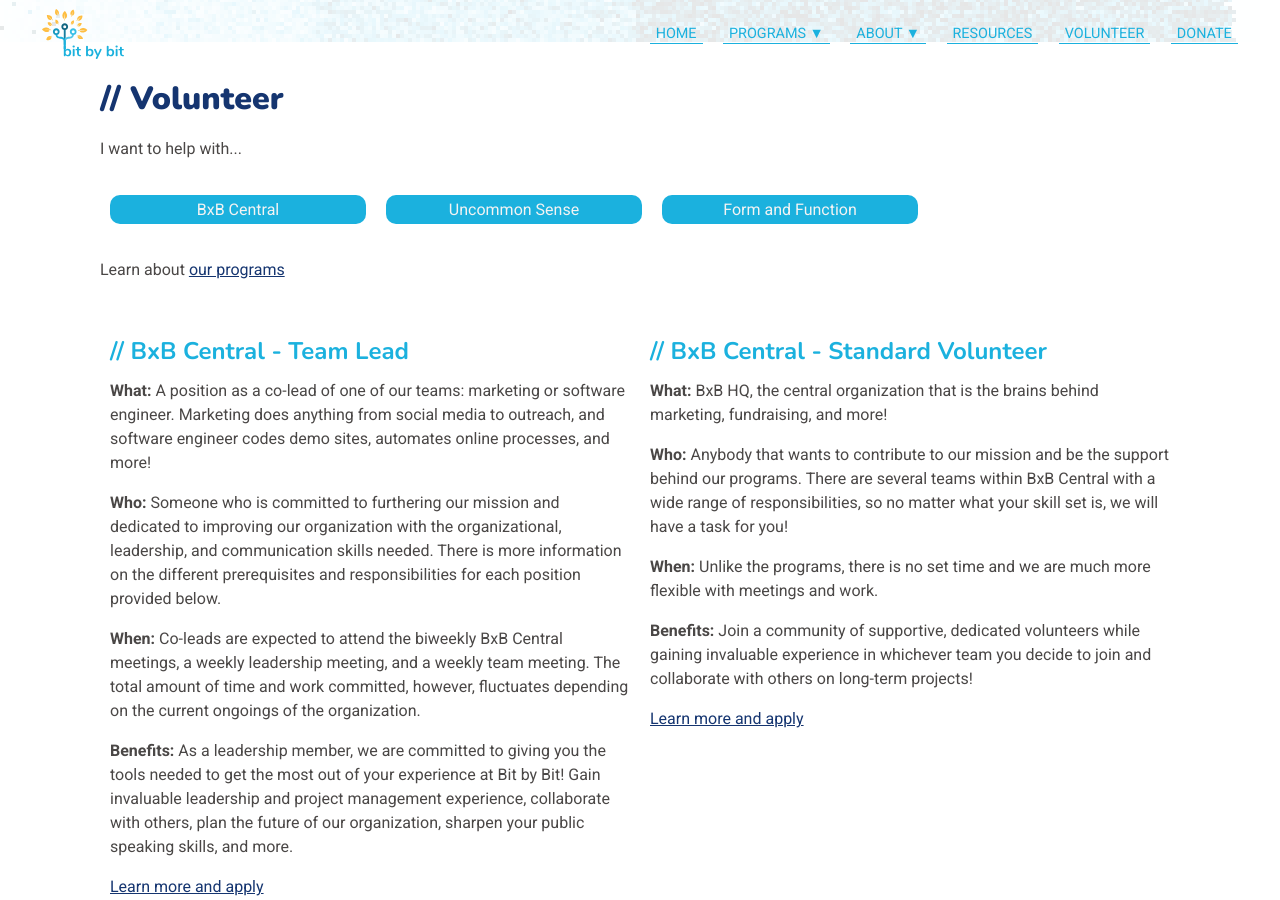
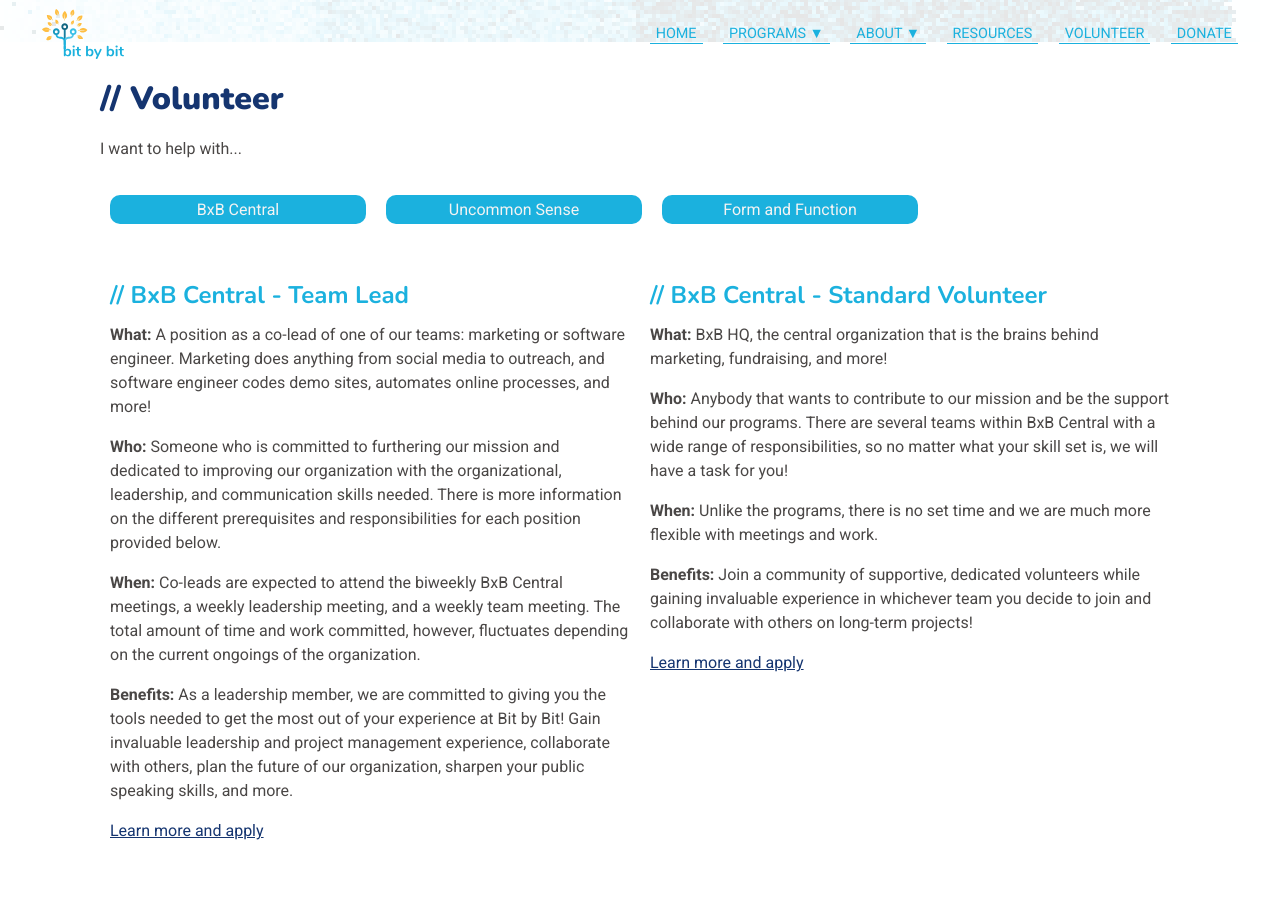
Before and after one commit to bit-by-bit-coding/bxb-website, a Jekyll site: the page built from volunteer.html, in a window 1280 px wide and 900 px high, scrolled down 323 px. Built offline with Jekyll 4.4.1, drawn with Linux system fonts in a browser that asks for light colours; nearby versions of some CDN libraries.

Commit message:
delete link to programs page

```diff
--- a/volunteer.html
+++ b/volunteer.html
@@ -32,8 +32,6 @@
 
     </div>
 </div>
-
-<p>Learn about <a href="{{ 'programs.html' | relative_url | remove: '.html' }}">our programs</a></p>
 
 <div class="section" id="bxbcentral">
     <div class="details-container">
```
